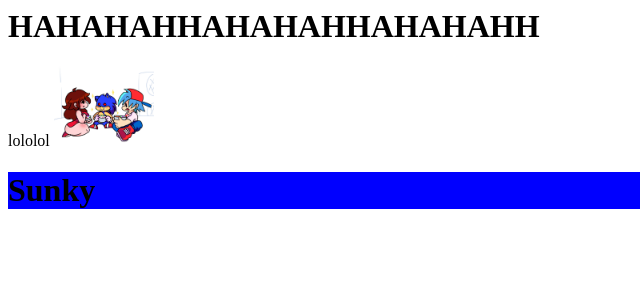
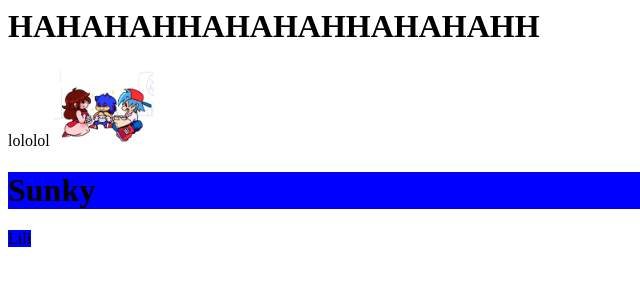
Before and after one commit to urbeck/testsite, a plain HTML site: page index.html in a window 1280 px wide. Shown: the full height of the page, 0-640 px from the left. Drawn offline with Linux system fonts and the light colour scheme.

Commit message:
Update index.html

```diff
--- a/index.html
+++ b/index.html
@@ -11,5 +11,6 @@
   lololol
   <img width="100px" src="sunky.jpg">
   <h1 class="huh">Sunky</h1>
+    <a class="huh">Lili</a>
 
 </body></html>
```
